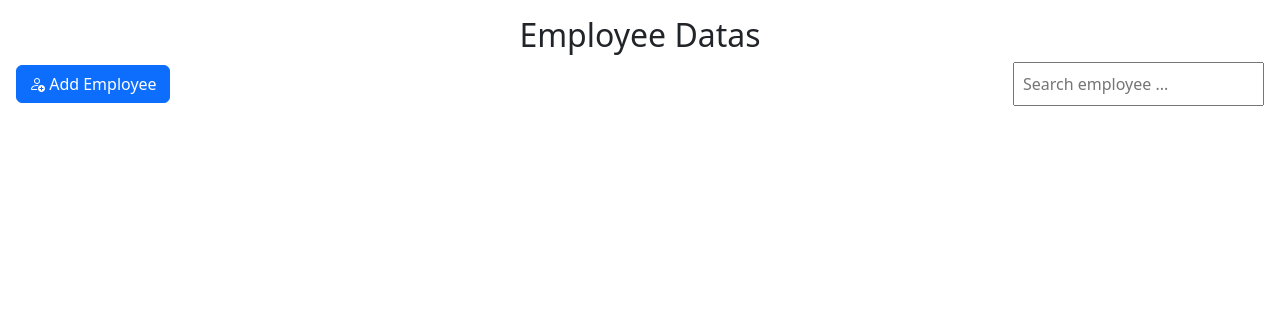
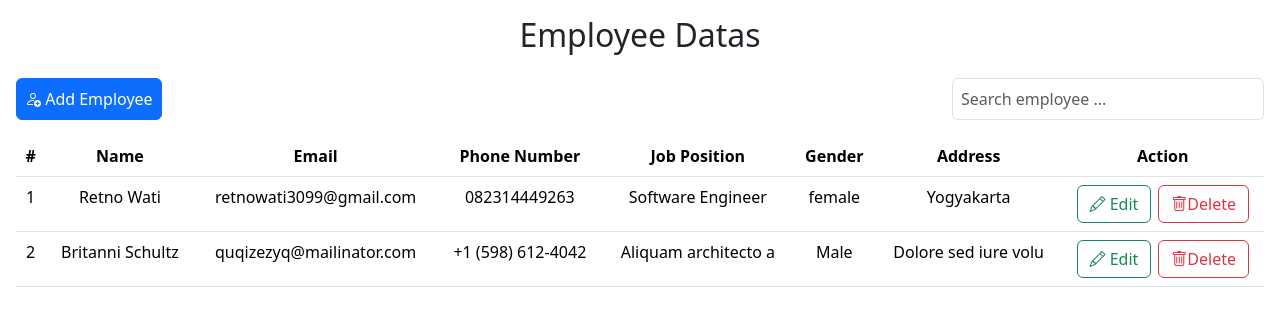
Before and after one commit to retnowati3099/crud, a React (Vite) app: page / in a window 1280 px wide. Shown: the top 326 px of the page. Built offline with nearby package versions, Linux system fonts and the light colour scheme; data requests are answered from the project's data file.

Commit message:
get all of employee datas and delete employee data based on id

```diff
--- a/src/pages/Home.jsx
+++ b/src/pages/Home.jsx
@@ -1,24 +1,109 @@
-import React from "react";
+import axios from "axios";
+import React, { useEffect, useState } from "react";
+import { Link, Navigate, useNavigate, useParams } from "react-router-dom";
 
 function Home() {
+  const [employee, setEmployee] = useState([]);
+  const navigate = useNavigate();
+
+  // get method for getting all of employee datas
+  const getEmployeeData = () => {
+    axios
+      .get(" http://localhost:8080/employees")
+      .then((res) => {
+        setEmployee(res.data);
+        console.log("Success getting data");
+        console.log(employee);
+      })
+      .catch((err) => {
+        console.err(err);
+      });
+  };
+
+  useEffect(() => {
+    getEmployeeData();
+  }, []);
+
+  // delete method for deleting employee data based on its id
+  const handleDelete = (id) => {
+    // conformation for delete data
+    const confirm = window.confirm("Do you want to delete the data?");
+    if (confirm) {
+      axios
+        .delete(`http://localhost:8080/employees/${id}`)
+        .then((res) => {
+          alert("The data successfull to delete!");
+          setEmployee(employee.filter((person) => person.id !== id));
+          navigate("/");
+        })
+        .catch((err) => console.err(err));
+    }
+  };
+
   return (
     <>
+      <div className="container-full d-flex flex-column gap-3 p-3">
         {/* Menambahkan title */}
-      <div className="container-full p-3">
         <h2 className="text-center">Employee Datas</h2>
+        {/* Menambahkan add button dan search bar */}
         <div className="d-flex justify-content-between align-items-center">
-          <button className="btn btn-primary">
+          <Link to={`/add-employee`} className="btn btn-primary p-2">
             <i className="bi bi-person-add"></i> Add Employee
-          </button>
+          </Link>
+          <div className="w-25">
             <input
               type="text"
               placeholder="Search employee ..."
-            className="p-2"
+              className="p-2 form-control"
             />
           </div>
         </div>
-      {/* Menambahkan add button dan search bar */}
         {/* Menampilkan table */}
+        <table className="table">
+          <thead className="bg-black text-white text-center fw-bold">
+            <tr>
+              <td>#</td>
+              <td>Name</td>
+              <td>Email</td>
+              <td>Phone Number</td>
+              <td>Job Position</td>
+              <td>Gender</td>
+              <td>Address</td>
+              <td>Action</td>
+            </tr>
+          </thead>
+          <tbody className="text-center">
+            {employee.map((person, index) => (
+              <tr key={index}>
+                <td>{person.id}</td>
+                <td>{person.name}</td>
+                <td>{person.email}</td>
+                <td>{person.phoneNumber}</td>
+                <td>{person.jobPosition}</td>
+                <td>{person.gender}</td>
+                <td>{person.address}</td>
+                <td>
+                  <div className="d-flex justify-content-evenly">
+                    <Link
+                      to={`/edit-employee/${person.id}`}
+                      className="btn btn-outline-success"
+                    >
+                      <i className="bi bi-pencil"></i> Edit
+                    </Link>
+                    <Link className="btn btn-outline-danger">
+                      <i
+                        className="bi bi-trash"
+                        onClick={() => handleDelete(person.id)}
+                      ></i>
+                      Delete
+                    </Link>
+                  </div>
+                </td>
+              </tr>
+            ))}
+          </tbody>
+        </table>
+      </div>
     </>
   );
 }
```
Lines whose indentation alone changed are shown as unchanged.
